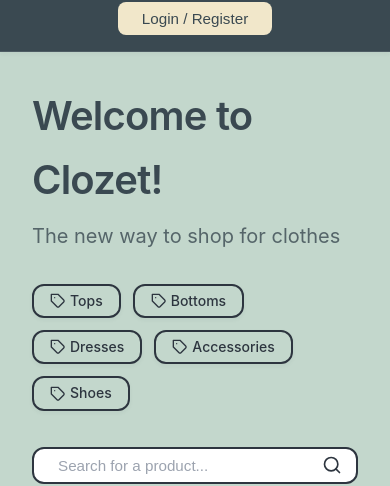
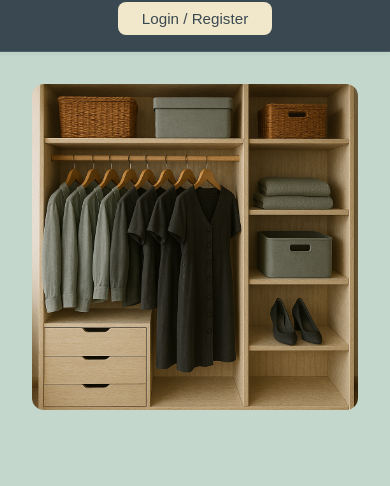
Before and after one commit to ntnu-blackandbrown/clozet, a Vue app in the folder frontend/: page / in a window 390 px wide. Shown: the part 141-627 px from the top of the page. Built offline with nearby package versions, Linux system fonts and the light colour scheme; no server answers.

Commit message:
add home page image

```diff
--- a/frontend/src/views/HomeView.vue
+++ b/frontend/src/views/HomeView.vue
@@ -7,6 +7,8 @@ const router = useRouter()
 </script>
 
 <template>
+  <div class="home-container">
+    <div class="content-section">
       <h1>Welcome to Clozet!</h1>
       <h3>The new way to shop for clothes</h3>
 
@@ -41,9 +43,42 @@ const router = useRouter()
       <div class="featured-products">
         <ProductList />
       </div>
+    </div>
+    <div class="image-section">
+      <img src="@/assets/images/homepage.png" alt="Clozet Homepage" class="homepage-image" />
+    </div>
+  </div>
 </template>
 
 <style scoped>
+.home-container {
+  display: flex;
+  gap: var(--spacing-xl);
+  align-items: flex-start;
+  max-width: 1400px;
+  margin: 0 auto;
+}
+
+.content-section {
+  flex: 1;
+  max-width: 800px;
+}
+
+.image-section {
+  flex: 1;
+  position: sticky;
+  top: var(--spacing-xl);
+  padding-top: var(--spacing-xl);
+}
+
+.homepage-image {
+  width: 100%;
+  height: auto;
+  max-height: 80vh;
+  object-fit: contain;
+  border-radius: var(--border-radius-lg);
+}
+
 h1 {
   color: var(--color-limed-spruce);
   font-size: 2.5rem;
@@ -145,6 +180,23 @@ h3 {
   box-shadow: var(--box-shadow-light);
 }
 
+@media (max-width: 1024px) {
+  .home-container {
+    flex-direction: column;
+  }
+
+  .image-section {
+    position: static;
+    order: -1;
+    padding-top: 0;
+    margin-bottom: var(--spacing-xl);
+  }
+
+  .homepage-image {
+    max-height: 50vh;
+  }
+}
+
 @media (max-width: 768px) {
   .search-wrapper {
     display: block;
```
Also changed, not shown: frontend/src/assets/images/homepage.png (added). Lines whose indentation alone changed are shown as unchanged.
